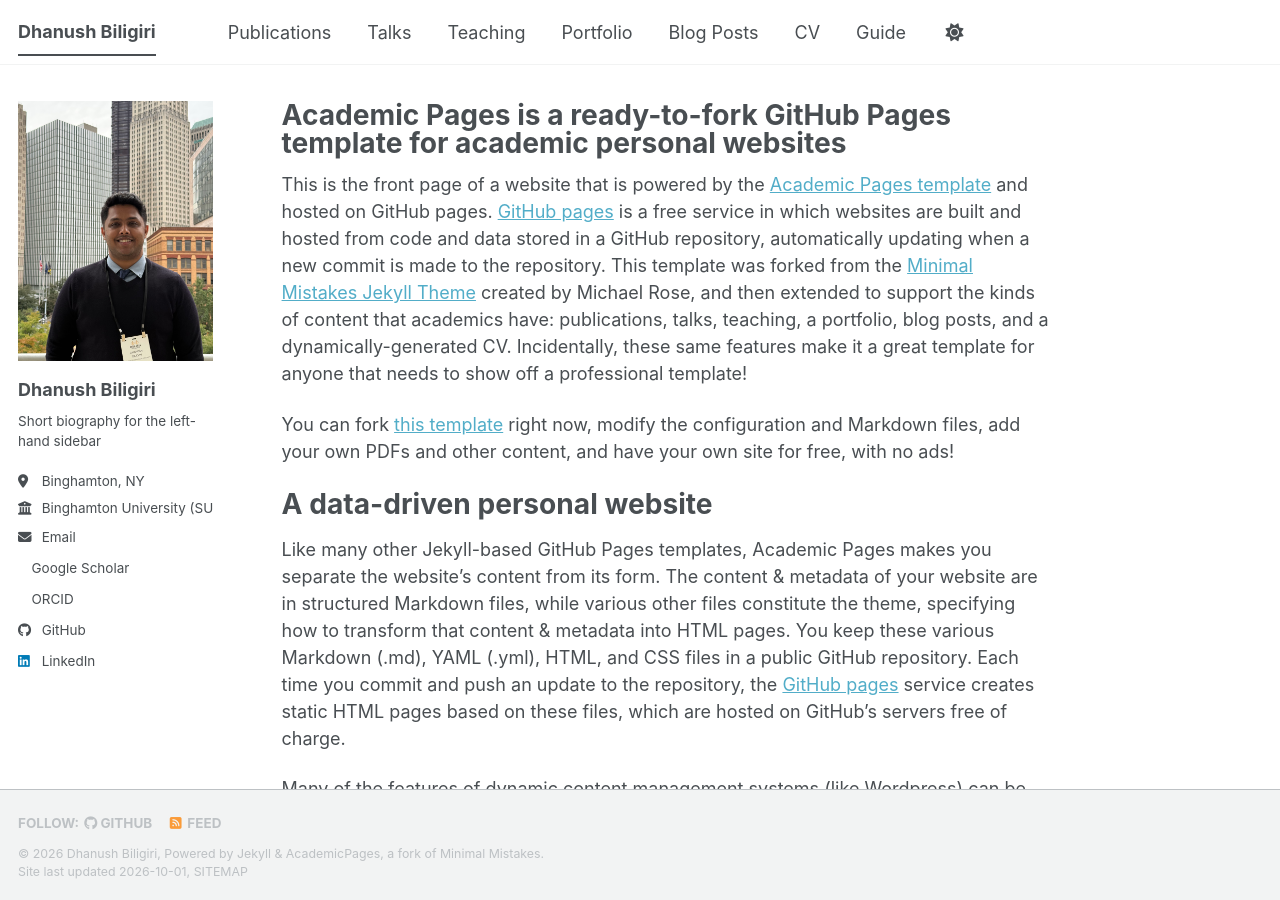
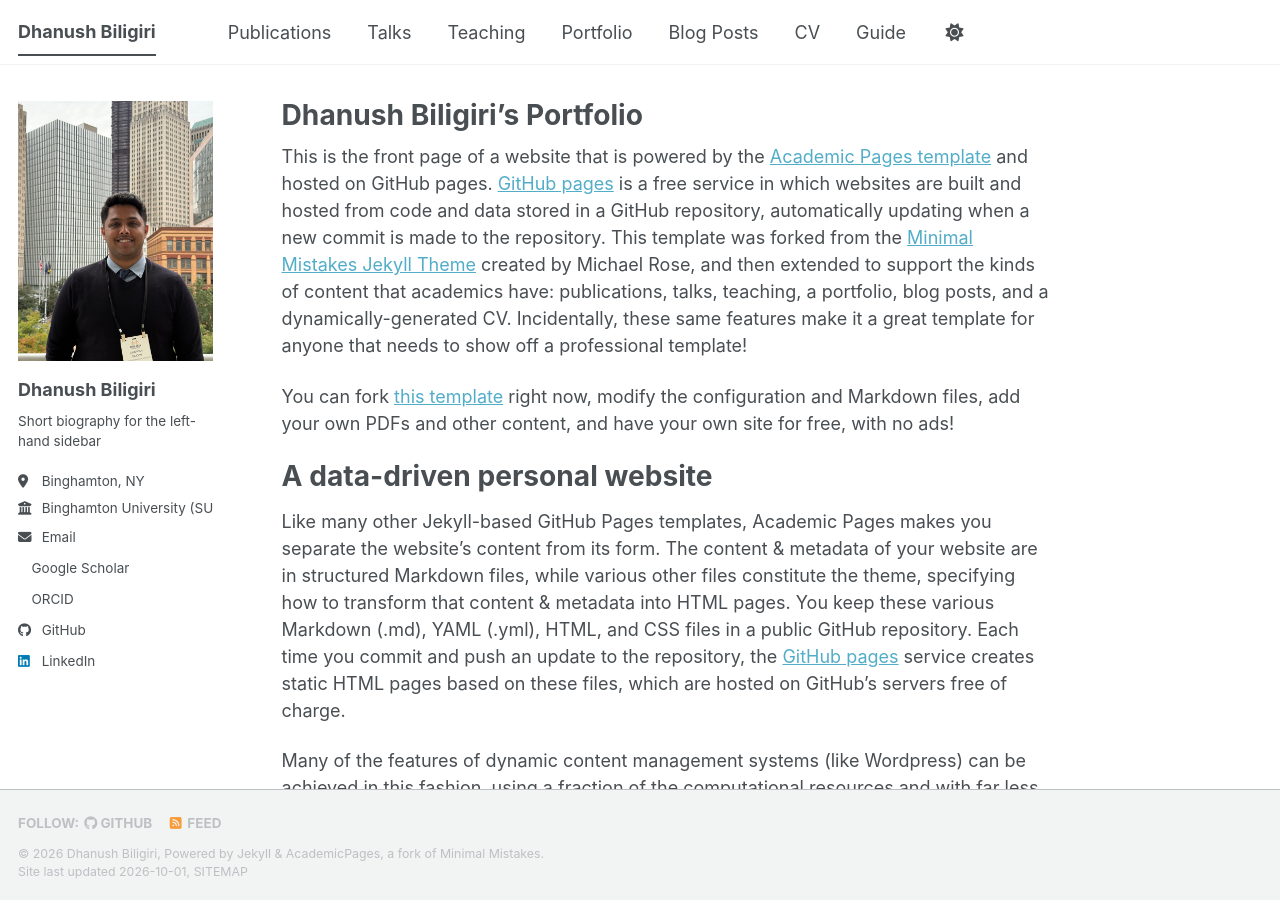
Before and after one commit to dhanushbiligiri/dhanushbiligiri.github.io, a Jekyll site: the page built from _pages/about.md, in a window 1280 px wide and 900 px high. Built offline with Jekyll 4.4.1, drawn with Linux system fonts in a browser that asks for light colours; a style sheet for code colours, icons or effects is not loaded.

Commit message:
Updated About

```diff
--- a/_pages/about.md
+++ b/_pages/about.md
@@ -1,6 +1,6 @@
 ---
 permalink: /
-title: "Academic Pages is a ready-to-fork GitHub Pages template for academic personal websites"
+title: "Dhanush Biligiri's Portfolio"
 author_profile: true
 redirect_from:
   - /about/
```
